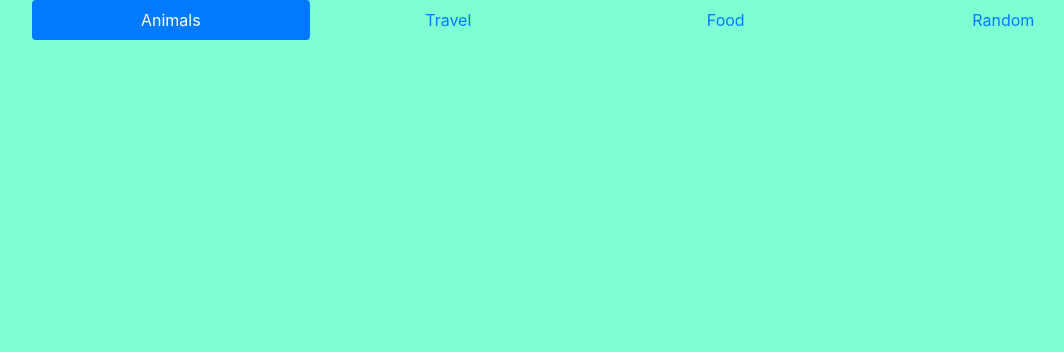
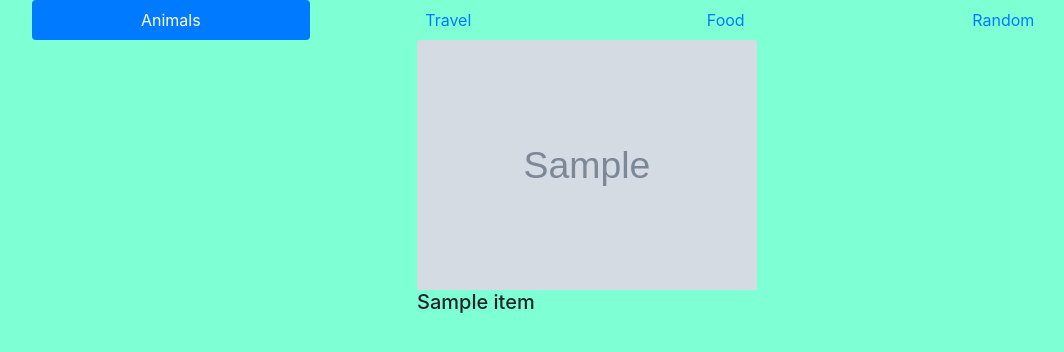
Before and after one commit to sawe-daisy/pixy-django, a Django app: template gallery/templates/index.html in a window 1280 px wide. Shown: the part 56-408 px from the top of the page, without its empty margins (53-1117 px from the left). Run offline with Django 3.2, Linux system fonts and the light colour scheme; the template is opened without the code that fills it: most values are stand-ins (such as "Sample title", 1, 10 or a date in 2020); grey boxes marked "Sample" are stand-in pictures; some libraries are stand-ins or nearby versions.

Commit message:
image display

```diff
--- a/gallery/models.py
+++ b/gallery/models.py
@@ -1,4 +1,6 @@
 from django.db import models
+import cloudinary
+from cloudinary.models import CloudinaryField
 import datetime as dt
 # Create your models here.
 
@@ -16,7 +18,7 @@ class Category(models.Model):
 
 class Image(models.Model):
     name=models.CharField(max_length=10)
-    image=models.ImageField(upload_to='images/')
+    image=CloudinaryField('image')
     description = models.CharField(max_length=50)
     location= models.ForeignKey(Location, on_delete=models.CASCADE, blank=True)
     category = models.ForeignKey(Category, on_delete=models.CASCADE, blank=True)
--- a/gallery/static/CSS/styles.css
+++ b/gallery/static/CSS/styles.css
@@ -1,3 +1,4 @@
-body{
-    background-color: aquamarine;
+
+img{
+    height: 250px;
 }
--- a/gallery/templates/index.html
+++ b/gallery/templates/index.html
@@ -20,8 +20,7 @@
     </div>
     <div class="row">
       <div class="tab-content">
-        <div id="animals" class="container tab-pane active"><br>
-        </div>
+
         <div id="travel" class="container tab-pane fade"><br>
         </div>
           <div id="food" class="container tab-pane fade"><br>
@@ -32,5 +31,28 @@
 
         </div>
     </div>
+
+
+    <!-- <div class="display" style="display: flex; flex-direction: row; justify-content: center; flex-wrap: wrap;">
+      {% for item in  animals %}
+        <div id="animals" class="container tab-pane active"><br>
+          <div class="card" style="width: 18rem;">
+            <img src="{{item.image}}" class="card-img-top" alt="image">
+            <div class="card-body">
+              <h5 class="card-title">{{item.name }}</h5>
+              <h6 class="card-subtitle mb-2 text-muted">{{item.description}}</h6>
+            </div>
+          </div>
+        </div>
+        {% endfor %}
+    </div> -->
+    <div id="animals" style="display: flex; flex-direction: row; flex-wrap: wrap; justify-content: center;">
+      {% for item in animals %}
+      <div class="col-md-4">
+        <img src="{{item.image.url}}" class="card-img-top" alt="image" height="250px">
+        <h5 class="card-title">{{item.name }}</h5>
+      </div>
+      {% endfor %}
+    </div>
 </div>
 {% endblock %}
```
Also changed, not shown: gallery/views.py (+6 -1 lines), insta/settings.py (+11 -1 lines), gallery/migrations/0003_auto_20201115_2120.py (added).
